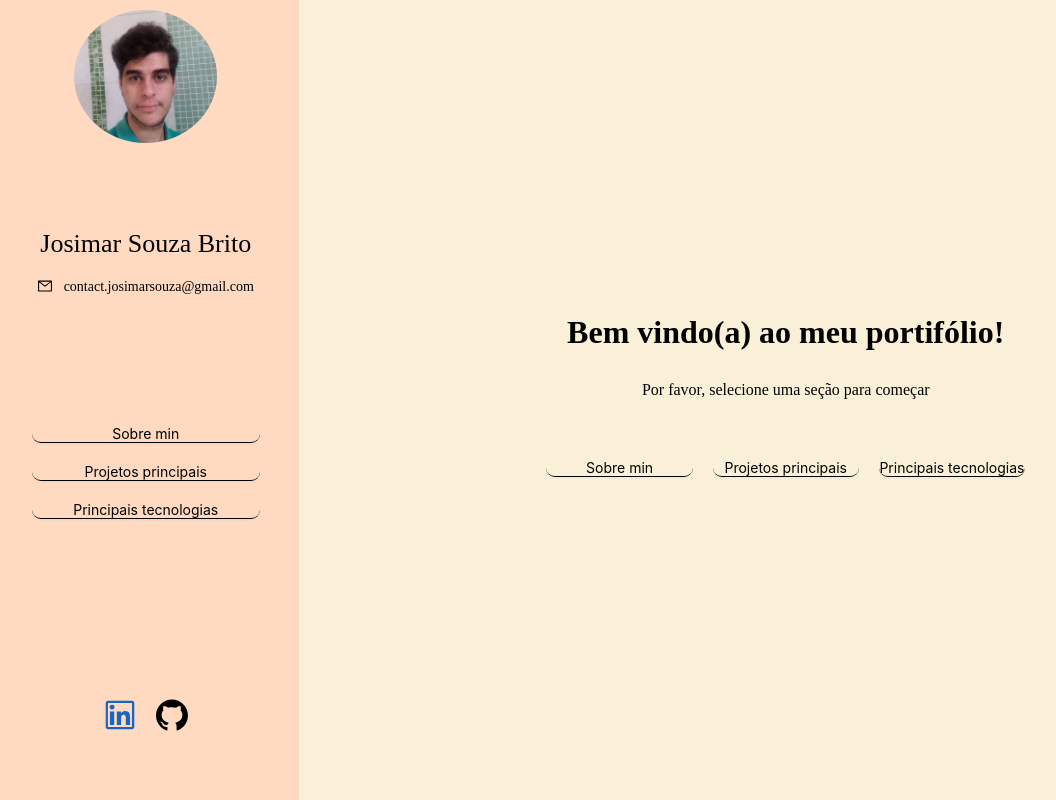
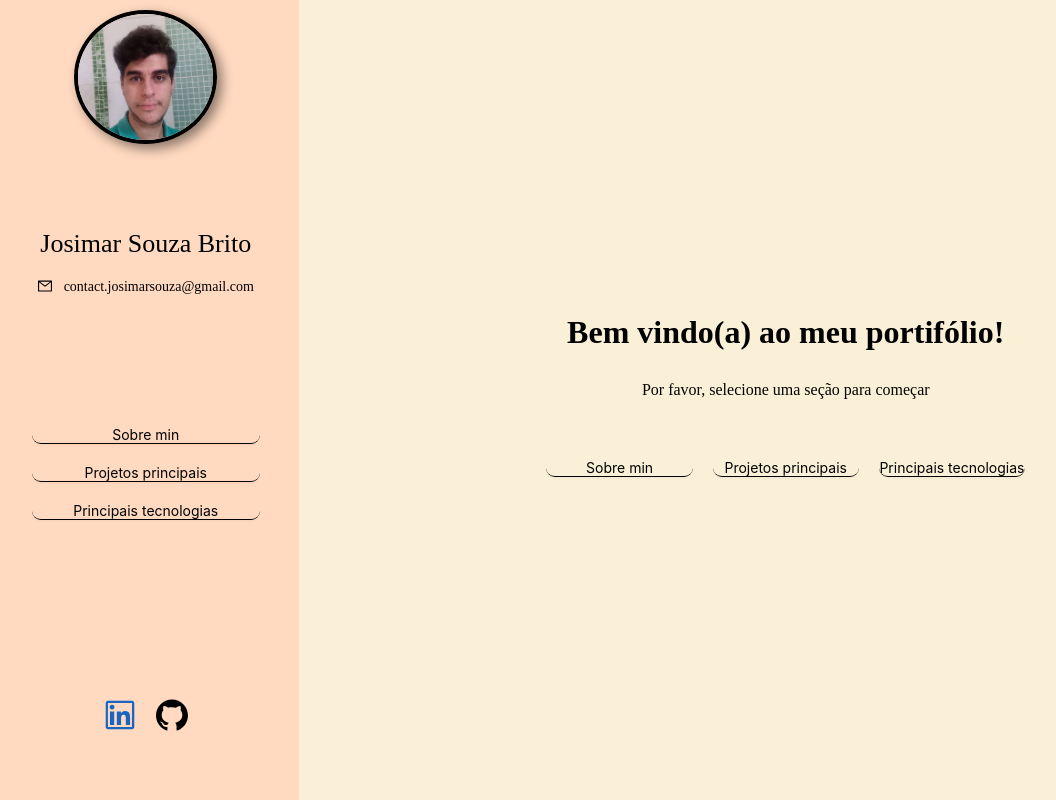
Before and after one commit to Josimar-Souza/portfolio, a React (Vite) app: page / in a window 1280 px wide. Shown: the whole page, without its empty margins (7-1063 px from the left). Built offline with nearby package versions, Linux system fonts and the light colour scheme.

Commit message:
refactor: Profile pic style changed

```diff
--- a/src/pages/DashBoard/dashBoardStyles.js
+++ b/src/pages/DashBoard/dashBoardStyles.js
@@ -56,6 +56,8 @@ export const DashBoardAside = styled.aside`
 
 export const ProfileImage = styled.img`
   border-radius: 50%;
+  border: 4px solid black;
+  box-shadow: 5px 5px 12px rgba(0, 0, 0, 0.45);
   width: 50%;
 `;
 
```
